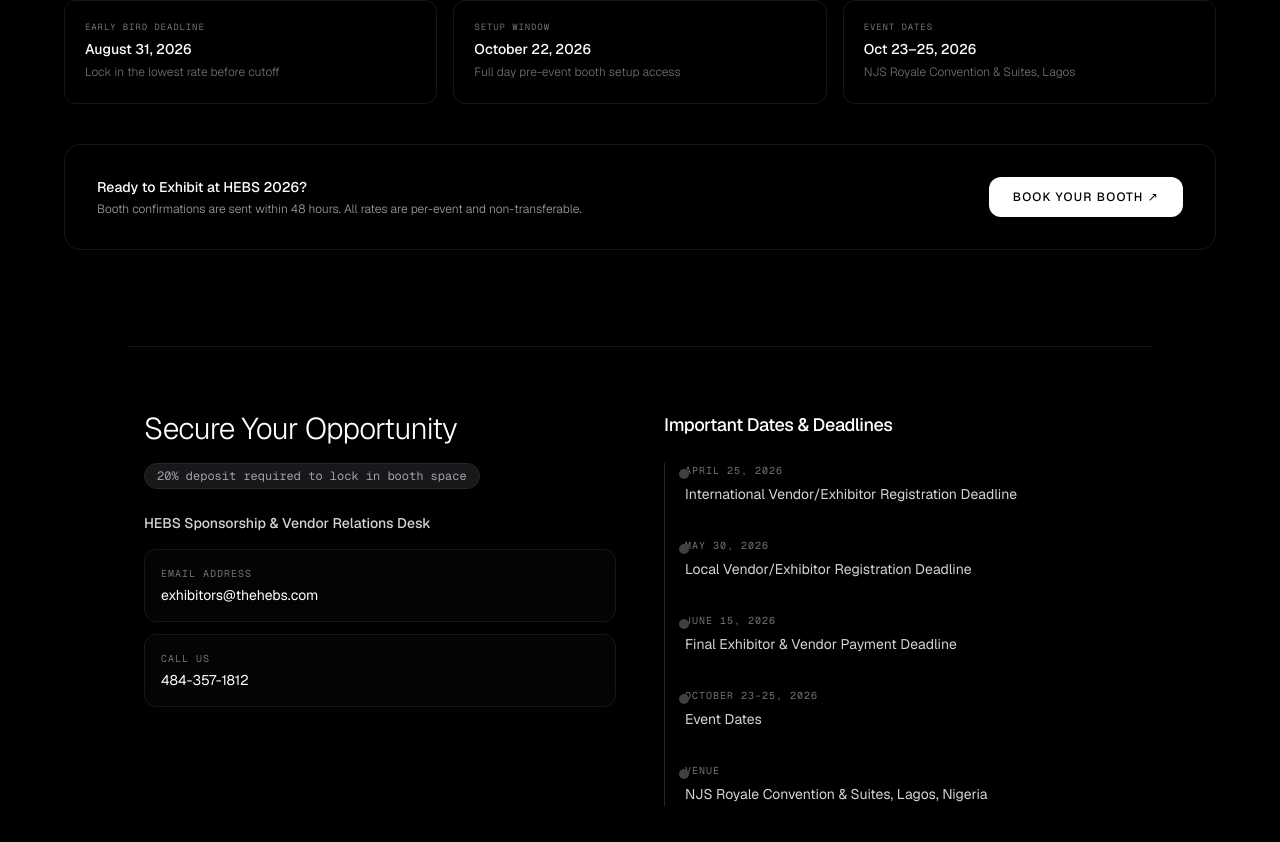
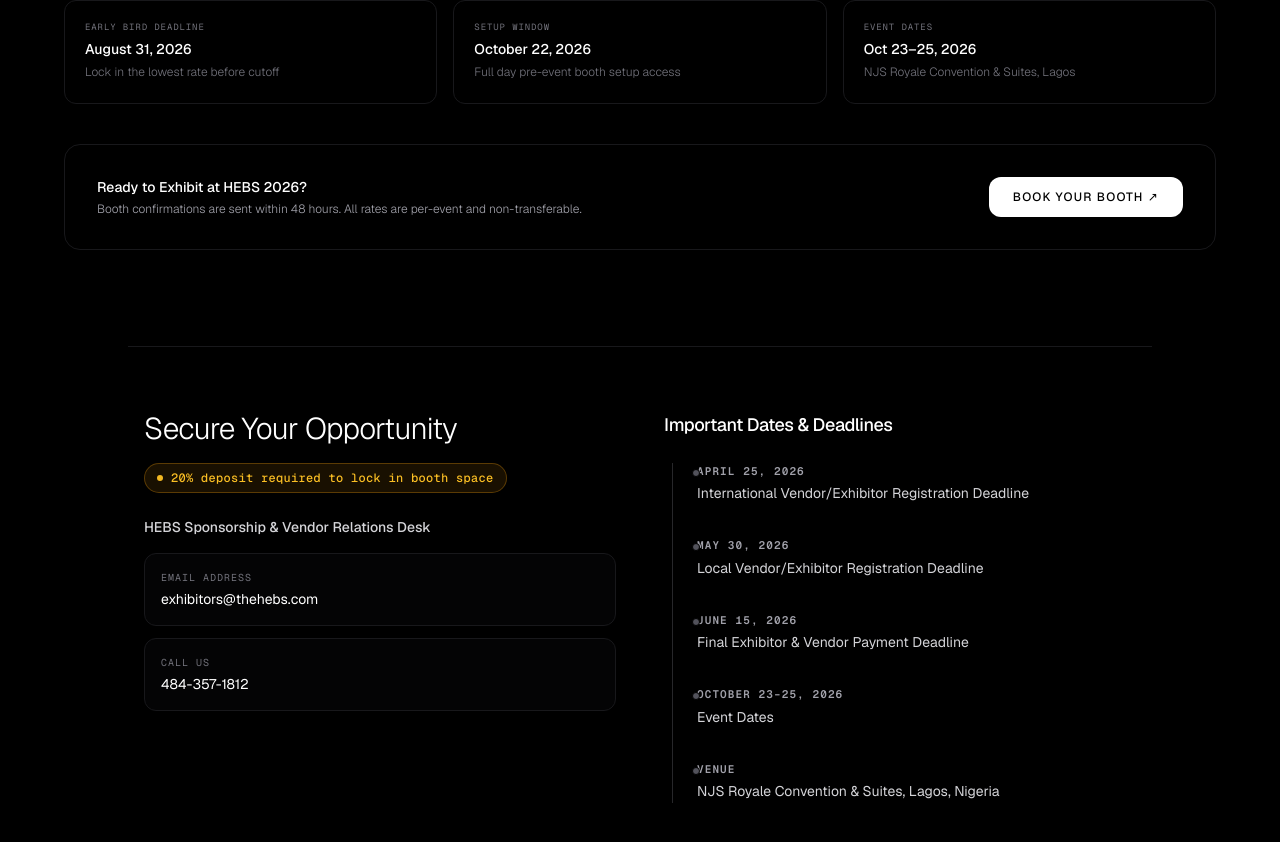
Before and after one commit to alexis800-glitch/hebs-lagos-2026, a Next.js app: page /vendors in a window 1280 px wide. Shown: the part 1106-1948 px from the top of the page. Built offline with nearby package versions, Linux system fonts and the light colour scheme.

Commit message:
auto: fix timeline overlap, upgrade deposit badge, sharpen deadline date contrast

```diff
--- a/components/PartnershipContact.tsx
+++ b/components/PartnershipContact.tsx
@@ -18,8 +18,9 @@ export default function PartnershipContact() {
           Secure Your Opportunity
         </h2>
 
-        <span className="inline-block bg-zinc-900 border border-zinc-800 text-zinc-400 text-xs font-mono px-3 py-1 rounded-full mb-6">
-          20% deposit required to lock in booth space
+        <span className="inline-flex items-center gap-2 bg-amber-500/10 border border-amber-500/30 text-amber-400 font-medium text-xs font-mono px-3 py-1.5 rounded-full mb-6 tracking-wide">
+          <span className="w-1.5 h-1.5 rounded-full bg-amber-400 animate-pulse" />
+          <span>20% deposit required to lock in booth space</span>
         </span>
 
         <p className="text-zinc-300 font-medium text-sm mb-4">
@@ -55,11 +56,11 @@ export default function PartnershipContact() {
           Important Dates &amp; Deadlines
         </h2>
 
-        <div className="relative border-l border-zinc-800 pl-5 space-y-8">
+        <div className="relative border-l border-zinc-800 pl-6 space-y-8 ml-2">
           {deadlines.map((item, i) => (
             <div key={i} className="relative">
-              <span className="absolute -left-[6px] mt-1.5 w-2.5 h-2.5 rounded-full bg-zinc-700" />
-              <span className="font-mono text-[10px] uppercase tracking-widest text-zinc-500 block mb-1">
+              <span className="absolute -left-[5px] mt-1.5 w-2 h-2 rounded-full bg-zinc-600 border border-black" />
+              <span className="text-[11px] font-mono tracking-widest text-zinc-400 uppercase font-semibold block mb-0.5">
                 {item.date}
               </span>
               <span className="font-sans text-sm text-zinc-300">{item.label}</span>
```
